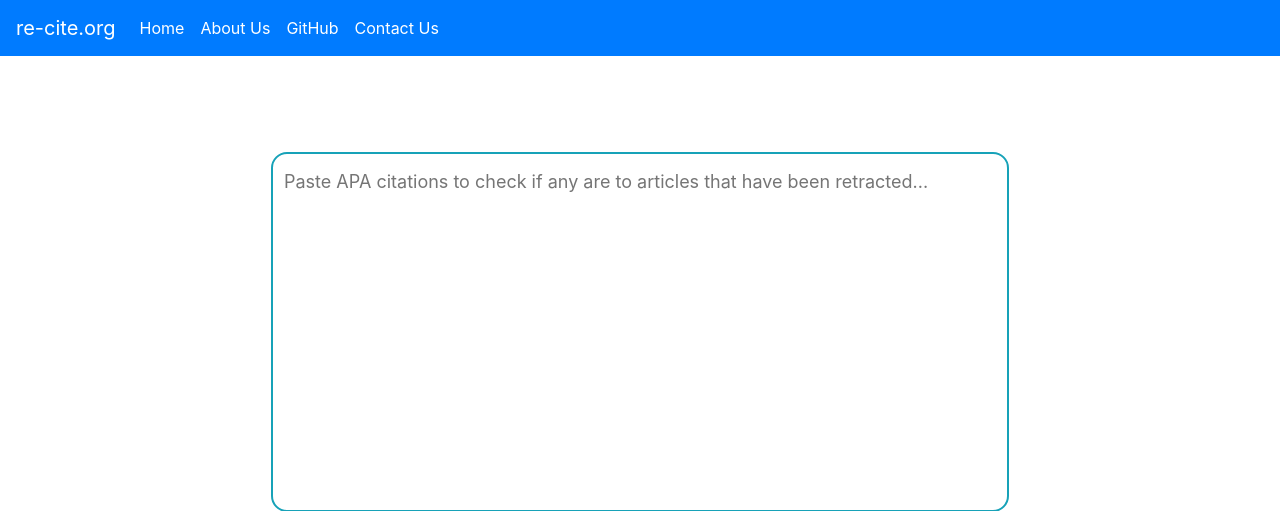
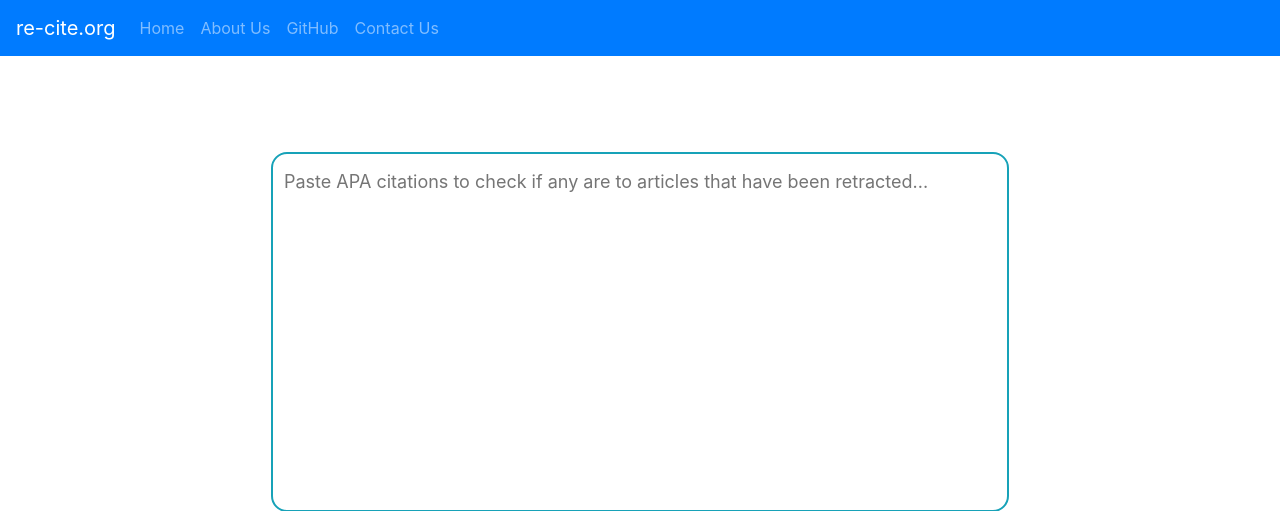
Before and after one commit to recite/re-cite.org, a Flask app: page / in a window 1280 px wide. Shown: the top 511 px of the page. Run offline with Flask 2, Linux system fonts and the light colour scheme; some libraries are stand-ins or nearby versions.

Commit message:
update style

```diff
--- a/app/static/css/style.css
+++ b/app/static/css/style.css
@@ -76,3 +76,7 @@ button:not(.close) {
   border-radius: 6px !important;
   margin: 30px auto 0;
 }
+
+.nav > li > a:hover{
+    background-color:#FCC;
+}
--- a/app/templates/layout.html
+++ b/app/templates/layout.html
@@ -14,16 +14,16 @@
     <a class="navbar-brand" href="http://re-cite.org">re-cite.org</a>
   <div class="collapse navbar-collapse" id="navbarNav">
     <ul class="navbar-nav">
-      <li class="nav-item active">
+      <li class="nav-item">
         <a class="nav-link" href="{{ url_for('index') }}">Home <span class="sr-only">(current)</span></a>
       </li>
-      <li class="nav-item active">
+      <li class="nav-item">
         <a class="nav-link" href="{{ url_for('about') }}">About Us</a>
       </li>
-      <li class="nav-item active">
+      <li class="nav-item">
         <a class="nav-link" href="http://github.com/recite/re-cite.org">GitHub</a>
       </li>
-      <li class="nav-item active">
+      <li class="nav-item">
         <a class="nav-link" href="{{ url_for('contact') }}">Contact Us</a>
       </li>
     </ul>
```
